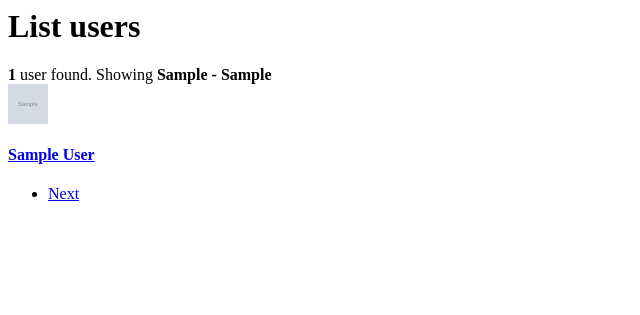
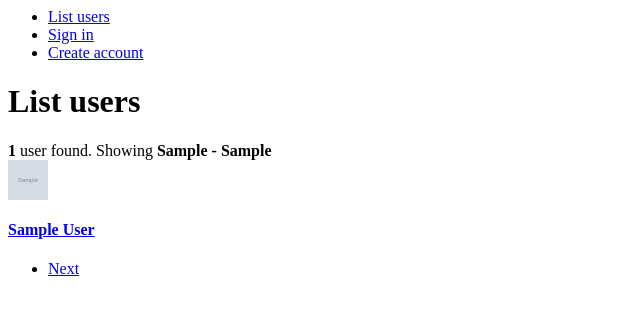
Before and after one commit to giboow/pari-ouvert, a PHP site: template app/silex/src/views/user/list.twig in a window 1280 px wide. Shown: the top 315 px of the page, without its empty margins (0-640 px from the left). Run offline with PHP 8.4, Linux system fonts and the light colour scheme; the template is opened without the code that fills it: most values are stand-ins (such as "Sample title", 1, 10 or a date in 2020); grey boxes marked "Sample" are stand-in pictures; some libraries are stand-ins or nearby versions.

Commit message:
Add Menu

```diff
--- a/app/silex/src/views/layout.twig
+++ b/app/silex/src/views/layout.twig
@@ -16,6 +16,20 @@
         {% endblock %}
     </head>
     <body>
+        <header>
+            <nav>
+                <ul class="nav">
+                    <li><a href="{{ path('user.list') }}"><i class="icon-list"></i> List users</a></li>
+                    {% if app.user %}
+                        <li><a href="{{ path('user') }}"><i class="icon-user"></i> {{ app.user.displayName }}</a></li>
+                        <li><a href="{{ path('user.logout') }}"><i class="icon-off"></i> Sign out</a></li>
+                    {% else %}
+                        <li><a href="{{ path('user.login') }}">Sign in</a></li>
+                        <li><a href="{{ path('user.register') }}">Create account</a></li>
+                    {% endif %}
+                </ul>
+            </nav>
+        </header>
         {% block content %}
         {% endblock %}
     </body>
--- a/app/silex/web/index.php
+++ b/app/silex/web/index.php
@@ -44,7 +44,10 @@ $app->register($userServiceProvider);
 $app['user.controller']->setTemplates(
     array(
         "login" => "user/login.twig",
-        "register" => "user/register.twig"
+        "register" => "user/register.twig",
+        "list" => "user/list.twig",
+        "view" => "user/view.twig",
+        "edit" => "user/edit.twig",
     )
 );
 
```
Also changed, not shown: 2 other files.
